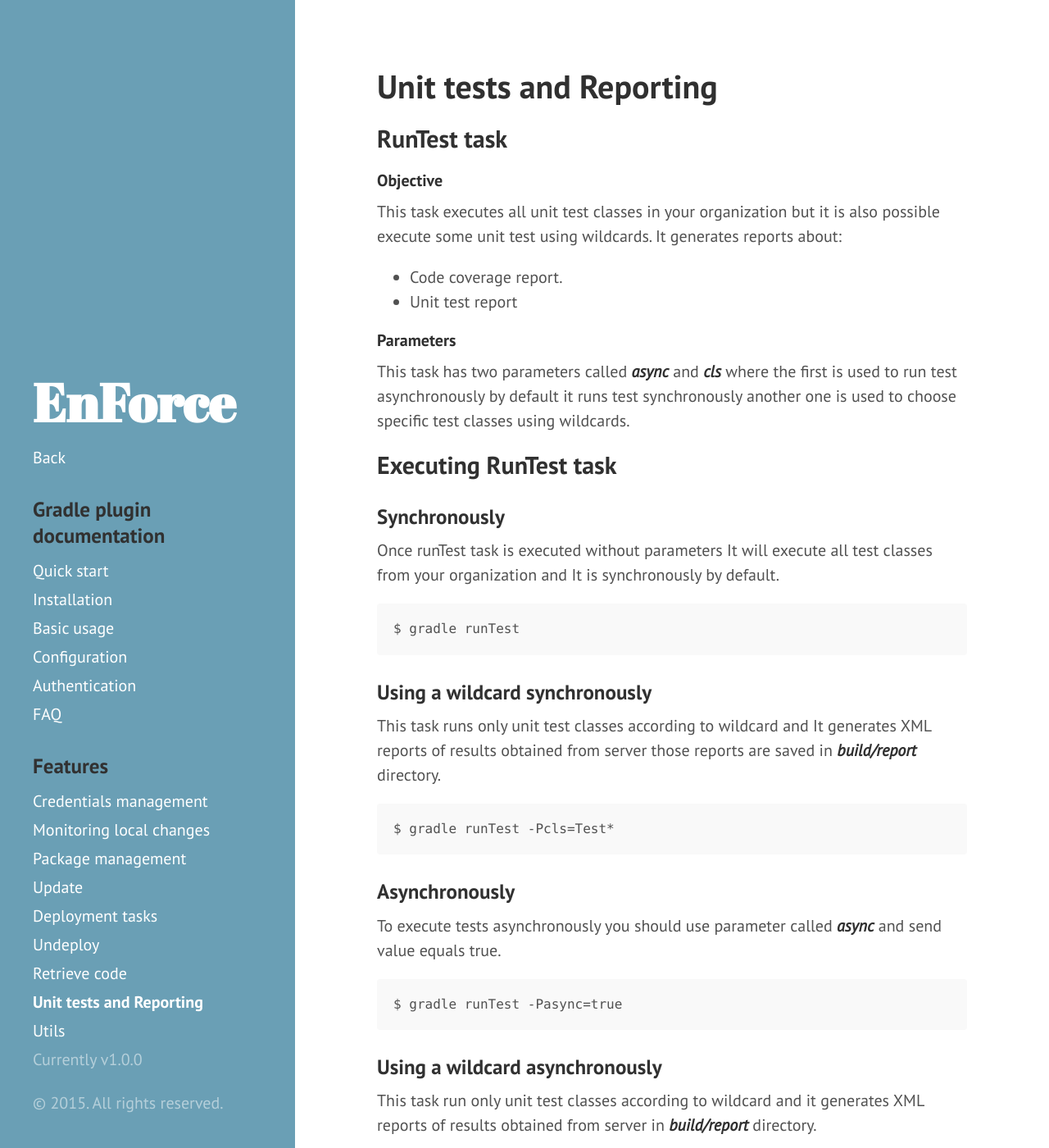
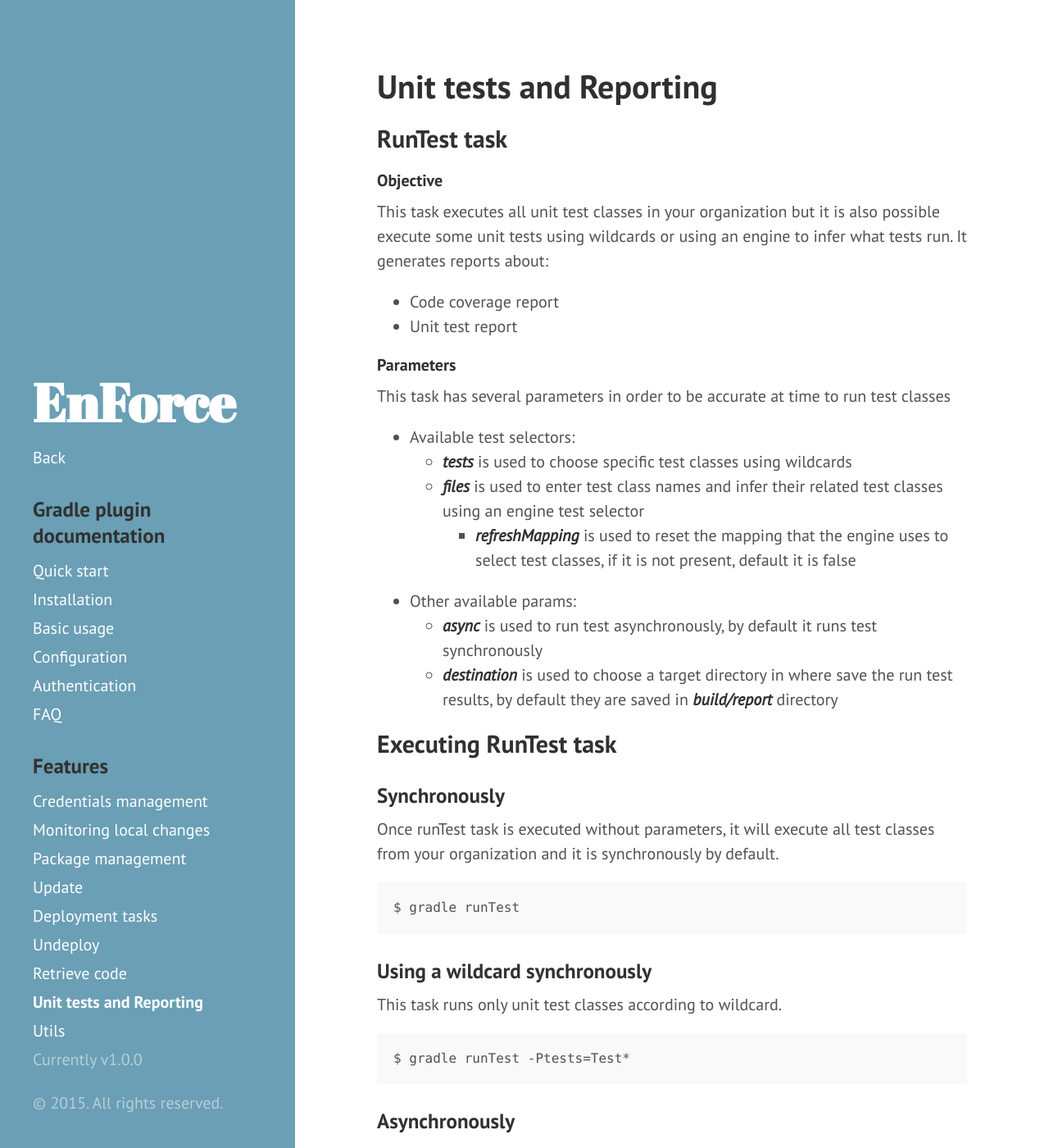
Before and after one commit to fundacionjala/enforce-gradle-plugin, a Jekyll site: the page built from _docs/unit-test.md, in a window 1280 px wide and 1400 px high. Shown: the whole window at 82% size. Built offline with Jekyll 4.4.1, drawn with Linux system fonts in a browser that asks for light colours; some of the changed text lies outside the part shown.

Commit message:
update runTest task with test selector engine details

```diff
--- a/_data/contributors.yml
+++ b/_data/contributors.yml
@@ -25,3 +25,7 @@
 -
   name: Rodrigo Vivar
   email: rodrigo.vivar@jalasoft.com
+
+-
+  name: Jimmy Rojas
+  email: jimmy.rojas@jalasoft.com
--- a/_docs/unit-test.md
+++ b/_docs/unit-test.md
@@ -7,28 +7,37 @@
 
 #### **Objective**
 
-This task executes all unit test classes in your organization but it is also possible execute some unit test using wildcards. It generates reports about:
+This task executes all unit test classes in your organization but it is also possible execute some unit tests using wildcards or using an engine to infer what tests run. It generates reports about:
 
- * Code coverage report.
+ * Code coverage report
  * Unit test report
 
 #### **Parameters**
-This task has two parameters called ***async*** and ***cls*** where the first is used to run test asynchronously by default it runs test synchronously another one is used to choose specific test classes using wildcards.
+This task has several parameters in order to be accurate at time to run test classes
+
+ * Available test selectors:
+   * ***tests*** is used to choose specific test classes using wildcards
+   * ***files*** is used to enter test class names and infer their related test classes using an engine test selector
+     * ***refreshMapping*** is used to reset the mapping that the engine uses to select test classes, if it is not present, default it is false
+
+ * Other available params:
+   * ***async*** is used to run test asynchronously, by default it runs test synchronously
+   * ***destination*** is used to choose a target directory in where save the run test results, by default they are saved in ***build/report*** directory
 
 ## Executing RunTest task
 
 ### Synchronously
 
-Once runTest task is executed without parameters It will execute all test classes from your organization and It is synchronously by default.
+Once runTest task is executed without parameters, it will execute all test classes from your organization and it is synchronously by default.
 
 	$ gradle runTest
 
 
 ###  Using a wildcard synchronously
 
-This task runs only unit test classes according to wildcard and It generates XML reports of results obtained from server those reports are saved in ***build/report*** directory.
+This task runs only unit test classes according to wildcard.
 
-	$ gradle runTest -Pcls=Test*
+	$ gradle runTest -Ptests=Test*
 
 ### Asynchronously
 
@@ -38,9 +47,41 @@
 
 ###  Using a wildcard asynchronously
 
-This task run only unit test classes according to wildcard and it generates XML reports of results obtained from server in ***build/report*** directory.
+This task run only unit test classes according to wildcard and asynchronously way
 
-	$ gradle runTest -Pcls=Test* -Pasync=true
+	$ gradle runTest -Ptests=Test* -Pasync=true
+
+###  Using Test Selector engine <span style="color:red; font-size:10pt;background-color:yellow">New!</span>
+
+In addition to run the specific test classes using the ***test*** param, you can take advantage of the **Test Selector** engine to infer test classes related to a set of specific apex classes passing in the ***file*** param the class names than you want to get their associated test classes
+This is a new approach to select test classes, it helps to you to save time by passing just the updated classes in which you are working on and infer their test classes
+
+It will run all associated test classes to the set of Apex Classes defined in the ***file*** param value
+
+	$ gradle runTest -Pfiles=Class1.cls
+
+It will run all associated tests to the last updated Apex Classes, (Enforce will track all the changes that are being done on the project)
+
+	$ gradle runTest -Pfiles=allUpdated
+
+
+In addition, you can combine both select test variants in a single command.
+This task runs the *TestClass1* Test Class **plus** all associated test classes to the *Class1* Apex Class
+
+    $ gradle runTest -Ptests=TestClass1.cls -Pfiles=Class1.cls
+
+
+**Test Selector control**
+To achieve that Enforce knows what test classes select, the engine will build a mapping of components between the Apex Classes and Test Classes, then if you want to reset that mapping due your updates, you have to run the task and specify a boolean value for the ***refreshMapping*** param
+
+    $ gradle runTest -Pfiles=Class1.cls -PrefreshMapping=true
+
+###  Saving the run test task results
+
+By default the task generates XML reports of results obtained from server in ***build/report*** directory, you can choose a different directory by passing a directory path into the ***destination*** param
+
+    $ gradle runTest -Ptests=TestClass1.cls -Pdestination=/home/temporalReports/
+
 
 ## Examples
 
@@ -52,7 +93,7 @@
 
 command:
 
-	$ gradle runTest -Pcls=Test*
+	$ gradle runTest -Ptests=Test*
 
 output:
 
@@ -89,7 +130,7 @@
 
 command:
 
-	$ gradle runTest -Pcls=Test* -Pasync=true
+	$ gradle runTest -Ptests=Test* -Pasync=true
 
 output:
 
```
Also changed, not shown: README.md.
